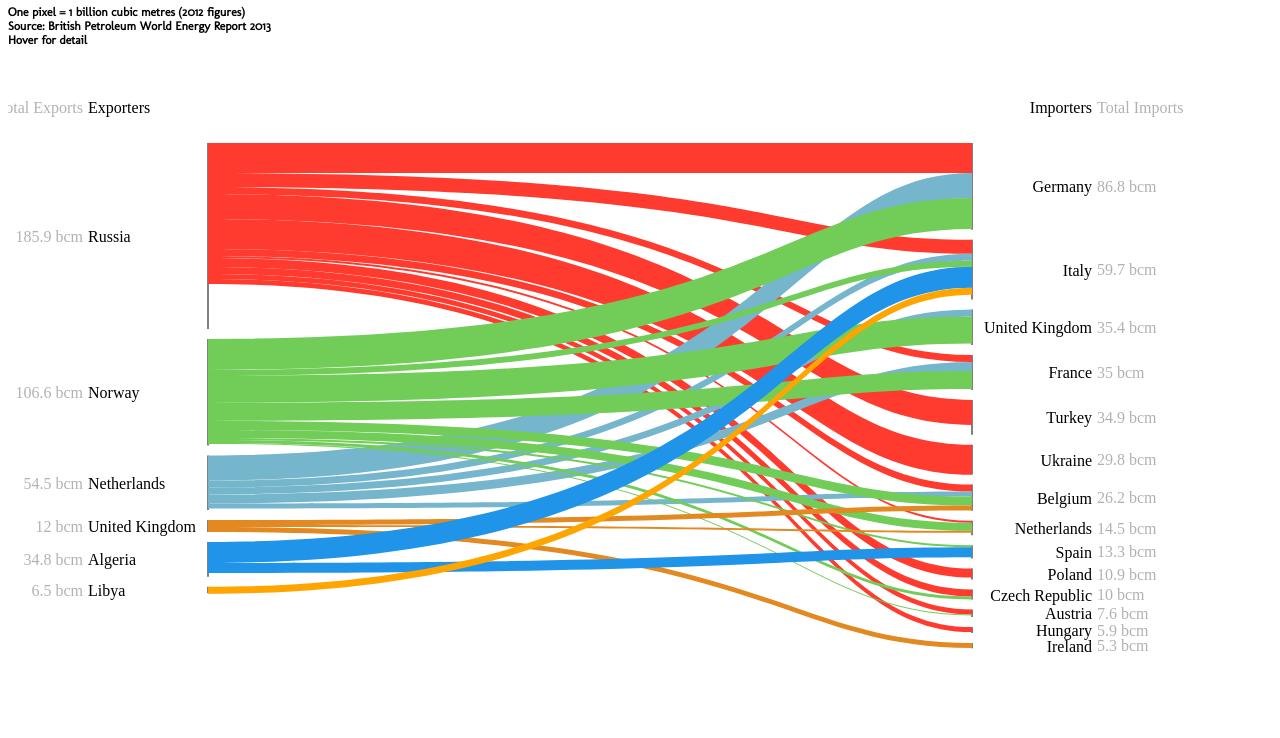
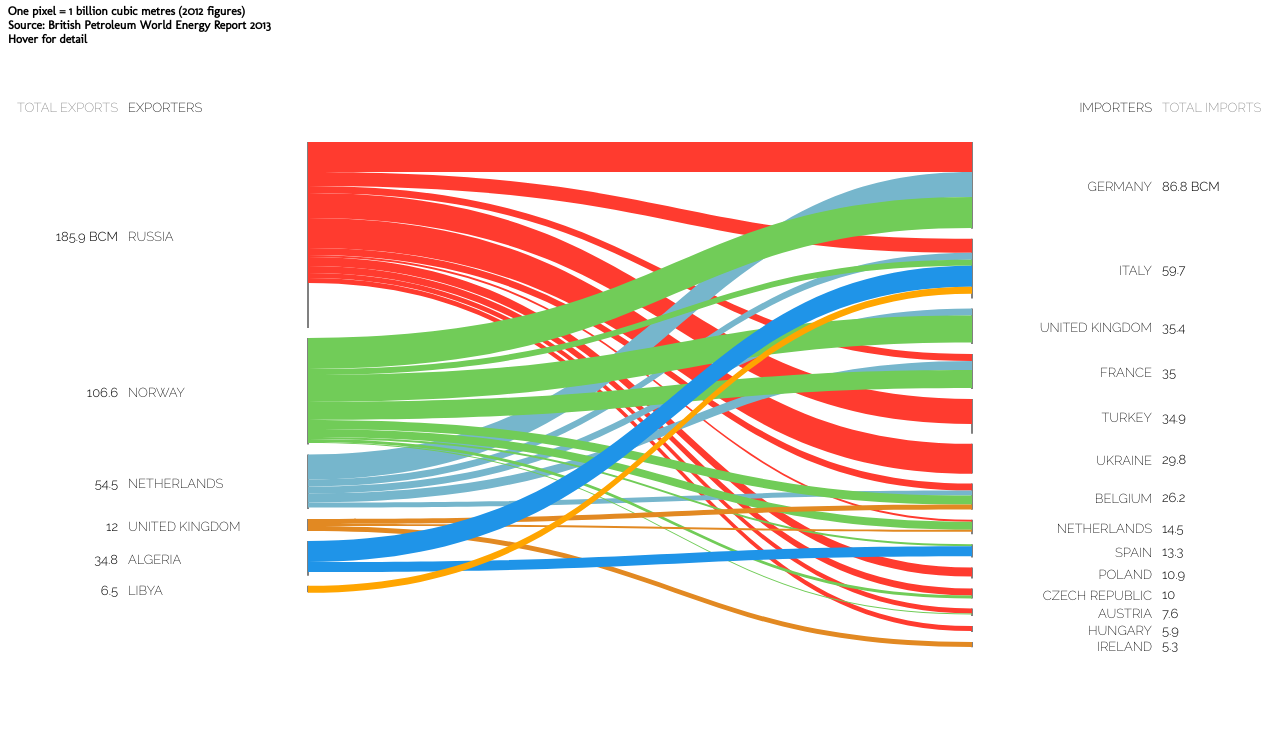
Before and after one commit to sighmoan/european-gas-imports, a plain HTML site: page index.html in a window 1280 px wide. Shown: the part 62-800 px from the top of the page. Drawn offline with nearby package versions, Linux system fonts and the light colour scheme; a small style sheet from the web is missing; a web font is replaced by a local one.

Commit message:
Tweak labels

```diff
--- a/index.html
+++ b/index.html
@@ -3,15 +3,22 @@
 <title>European Natural Gas Imports</title>
 <link rel="stylesheet" type="text/css" href="https://raw.githubusercontent.com/theleagueof/ostrich-sans/master/webfonts/ostrich-sans.css">
 <link href='http://fonts.googleapis.com/css?family=Molengo' rel='stylesheet' type='text/css'>
+<link href='http://fonts.googleapis.com/css?family=Cuprum' rel='stylesheet' type='text/css'>
+<link href='http://fonts.googleapis.com/css?family=Raleway:400,500,300,200,100' rel='stylesheet' type='text/css'>
 <style>
 
 text {
-	font-family:'Ostrich Sans';
+	font-family:'Raleway';
+	font-weight: 200;
+	font-size:13px;
+	text-transform: uppercase;
 }
 
-text .sizeLabel {
-	stroke:'#d4d4d2';
-	.font-family:'Molengo' !important;
+.sizeLabel {
+	fill:'#D3D3D3';
+	font-weight:300;
+	font-family:'Raleway';
+	font-size:13px;
 }
 
 h4 {
@@ -21,8 +28,7 @@ h4 {
 }
 
 h1 {
-	font-family:'Molengo';
-	font-weight:'regular';
+	font-family:'Raleway';
 }
 </style>
 
@@ -119,34 +125,36 @@ function drawGraphs(svg, height, width) {
 	svg.empty();
 
 	var lineHeight = 12;
-	var xExport = 200;
+	var xExport = 300;
 	var xImport = width - 300;
+	var textMargin = 180;
+	var sizeLabelMargin = 10;
 
 	svg.append('text')
 		.text('Importers')
-		.attr('x', xImport + 120)
+		.attr('x', xImport + textMargin)
 		.attr('y', 20)
 		.attr('text-anchor', 'end');
 
 	svg.append('text')
 		.text('Total Imports')
-		.attr('x', xImport + 125)
+		.attr('x', xImport + textMargin + sizeLabelMargin)
 		.attr('y', 20)
 		.attr('text-anchor', 'start')
-		.attr('opacity', 0.3);
+		.attr('opacity', 0.5);
 
 	svg.append('text')
 		.text('Exporters')
-		.attr('x', xExport - 120)
+		.attr('x', xExport - textMargin)
 		.attr('y', 20)
 		.attr('text-anchor', 'start');
 
 	svg.append('text')
 		.text('Total Exports')
-		.attr('x', xExport - 125)
+		.attr('x', xExport - textMargin - sizeLabelMargin)
 		.attr('y', 20)
 		.attr('text-anchor', 'end')
-		.attr('opacity', 0.3);
+		.attr('opacity', 0.5);
 
 	svg.selectAll('.exportLine')
 		.data(Exporters)
@@ -164,26 +172,24 @@ function drawGraphs(svg, height, width) {
 		.enter()
 		.append('text')
 		.text(function(d) {return d[2]})
-		.attr('x', xExport - 120)
+		.attr('x', xExport - textMargin)
 		.attr('y', function(d,i) { return d[1]/2 + d[3] + (lineHeight /2) })
 		.attr('text-anchor', 'start')
 		.attr('class', 'export')
 		.attr('id', function(d) { return d[0] });
 
-	svg.selectAll('.sizeLabel .export')
+	svg.selectAll('.sizeLabel')
 		.data(Exporters)
 		.enter()
 		.append('text')
-		.text(function (d) { return d[1] + ' bcm'})
-		.attr('x', xExport - 125)
+		.text(function (d,i) {if(i==0) return d[1] + ' bcm'; else  return d[1]})
+		.attr('x', xExport - textMargin - sizeLabelMargin)
 		.attr('y', function(d, i) {
-			var yL = Math.floor(d[3] + (Math.round(d[1])/2) + (lineHeight / 2));
+			var yL = Math.floor(d[3] + (Math.round(d[1])/2) + (lineHeight /2));
 			return yL;
 		})
 		.attr('text-anchor', 'end')
-		.attr('opacity', 0.3)
-		.attr('class', 'sizeLabel')
-		.attr('class', 'export');
+		.attr('class', 'sizeLabel');
 
 	svg.selectAll('.importLine')
 		.data(Importers)
@@ -201,26 +207,24 @@ function drawGraphs(svg, height, width) {
 		.enter()
 		.append('text')
 		.text(function(d) {return d[2]})
-		.attr('x', xImport + 120)
+		.attr('x', xImport + textMargin)
 		.attr('y', function(d,i) { return d[1]/2 + d[3] + (lineHeight /2) })
 		.attr('text-anchor', 'end')
 		.attr('class', 'import')
 		.attr('id', function(d) {return d[0]});
 
-	svg.selectAll('.sizeLabel .import')
+	svg.selectAll('.sizeLabel .lExports')
 		.data(Importers)
 		.enter()
 		.append('text')
-		.text(function (d) { return d[1] + ' bcm'})
-		.attr('x', xImport + 125)
+		.text(function (d,i) {if(i==0) return d[1] + ' bcm'; else return d[1]})
+		.attr('x', xImport + textMargin + sizeLabelMargin)
 		.attr('y', function(d, i) {
 			var yL = Math.floor(d[3] + (Math.round(d[1])/2) + (lineHeight / 2));
 			return yL;
 		})
 		.attr('text-anchor', 'start')
-		.attr('opacity', 0.3)
-		.attr('class', 'sizeLabel')
-		.attr('class', 'import');
+		.attr('class', 'sizeLabel lExports');
 
 	for(var i = 0; i < Paths.length; i++) {
 		var data = 'M';
@@ -289,14 +293,14 @@ function drawGraphs(svg, height, width) {
 
 		var pcImports = (Paths[i][1] / Importers[importCountryIndex][1] * 100).toFixed(1);
 		svg.append('text')
-			.attr('x', xExport - 30)
+			.attr('x', xExport - 40)
 			.attr('y', importPosition)
 			.attr('class', 'axisLabel import'+importCountry)
 			.text(pcImports + " %");
 
 		var pcExports = (Paths[i][1] / Exporters[exportCountryIndex][1] * 100).toFixed(1);
 		svg.append('text')
-			.attr('x', xImport + 10)
+			.attr('x', xImport + 20)
 			.attr('y', y2 - (Paths[i][1] / 2) + 7)
 			.attr('class', 'axisLabel export'+exportCountry)
 			.text(pcExports + " %");
```
